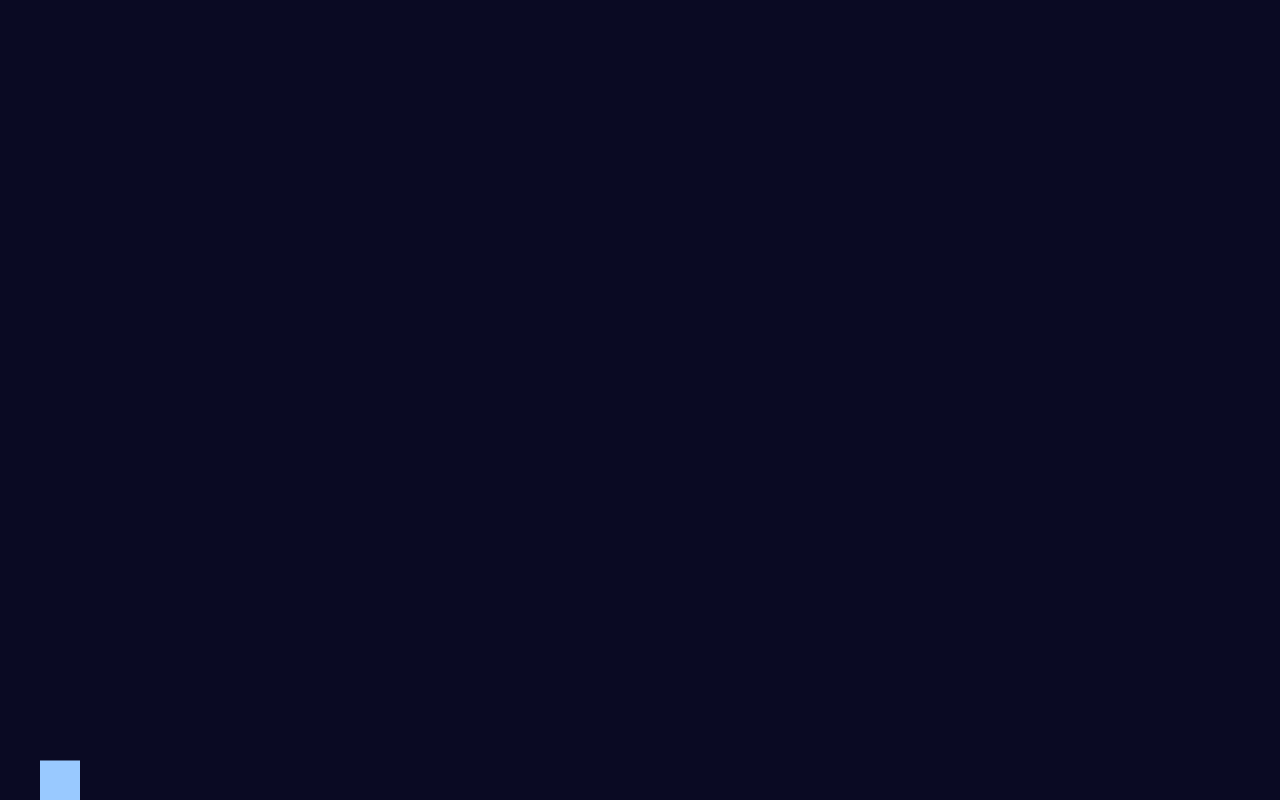
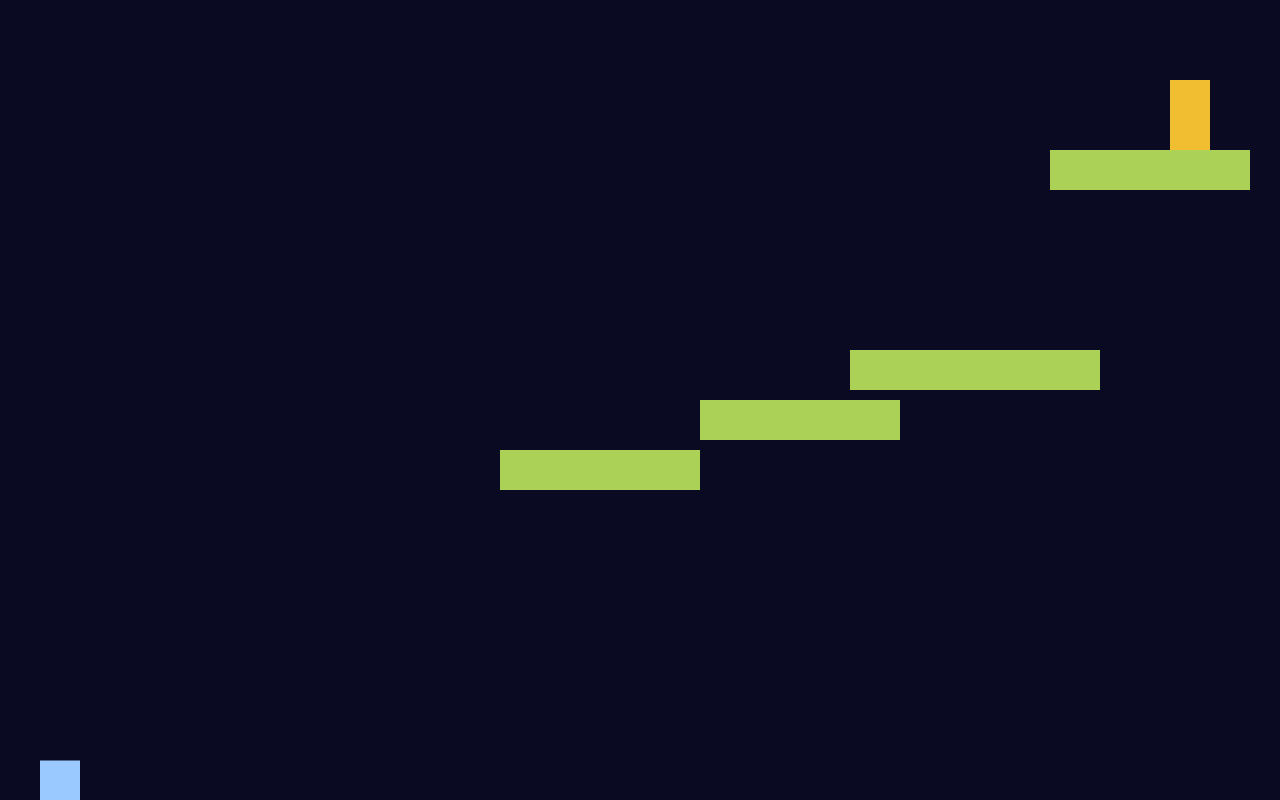
Before and after one commit to BenoitLemay1/platform-game, a plain HTML site: page index.html in a window 1280 px wide. Both pictures are taken after a click on the button "Start Game". Drawn offline with Linux system fonts and the light colour scheme.

Commit message:
platform game finished

```diff
--- a/script.js
+++ b/script.js
@@ -11,7 +11,7 @@ let isCheckpointCollisionDetectionActive = true;
 
 const proportionalSize = (size) => {
   return innerHeight < 500 ? Math.ceil((size / 500) * innerHeight) : size;
-};
+}
 
 class Player {
   constructor() {
@@ -56,32 +56,182 @@ class Player {
   }
 }
 
+class Platform {
+  constructor(x, y) {
+    this.position = {
+      x,
+      y,
+    };
+    this.width = 200;
+    this.height = proportionalSize(40);
+  }
+  draw() {
+    ctx.fillStyle = "#acd157";
+    ctx.fillRect(this.position.x, this.position.y, this.width, this.height);
+  }
+}
+
+class CheckPoint {
+  constructor(x, y, z) {
+    this.position = {
+      x,
+      y,
+    };
+    this.width = proportionalSize(40);
+    this.height = proportionalSize(70);
+    this.claimed = false;
+  };
+
+  draw() {
+    ctx.fillStyle = "#f1be32";
+    ctx.fillRect(this.position.x, this.position.y, this.width, this.height);
+  }
+  claim() {
+    this.width = 0;
+    this.height = 0;
+    this.position.y = Infinity;
+    this.claimed = true;
+  }
+};
+
 const player = new Player();
+
+const platformPositions = [
+  { x: 500, y: proportionalSize(450) },
+  { x: 700, y: proportionalSize(400) },
+  { x: 850, y: proportionalSize(350) },
+  { x: 900, y: proportionalSize(350) },
+  { x: 1050, y: proportionalSize(150) },
+  { x: 2500, y: proportionalSize(450) },
+  { x: 2900, y: proportionalSize(400) },
+  { x: 3150, y: proportionalSize(350) },
+  { x: 3900, y: proportionalSize(450) },
+  { x: 4200, y: proportionalSize(400) },
+  { x: 4400, y: proportionalSize(200) },
+  { x: 4700, y: proportionalSize(150) },
+];
+
+const platforms = platformPositions.map(
+  (platform) => new Platform(platform.x, platform.y)
+);
+
+const checkpointPositions = [
+  { x: 1170, y: proportionalSize(80), z: 1 },
+  { x: 2900, y: proportionalSize(330), z: 2 },
+  { x: 4800, y: proportionalSize(80), z: 3 },
+];
+
+const checkpoints = checkpointPositions.map(
+  (checkpoint) => new CheckPoint(checkpoint.x, checkpoint.y, checkpoint.z)
+);
 
 const animate = () => {
   requestAnimationFrame(animate);
   ctx.clearRect(0, 0, canvas.width, canvas.height);
+
+  platforms.forEach((platform) => {
+    platform.draw();
+  });
+
+  checkpoints.forEach(checkpoint => {
+    checkpoint.draw();
+  });
+
   player.update();
 
   if (keys.rightKey.pressed && player.position.x < proportionalSize(400)) {
     player.velocity.x = 5;
-  } else if (
-    keys.leftKey.pressed &&
-    player.position.x > proportionalSize(100)
-  ) {
+  } else if (keys.leftKey.pressed && player.position.x > proportionalSize(100)) {
     player.velocity.x = -5;
   } else {
     player.velocity.x = 0;
+
+    if (keys.rightKey.pressed && isCheckpointCollisionDetectionActive) {
+      platforms.forEach((platform) => {
+        platform.position.x -= 5;
+      });
+
+      checkpoints.forEach((checkpoint) => {
+        checkpoint.position.x -= 5;
+      });
+
+    } else if (keys.leftKey.pressed && isCheckpointCollisionDetectionActive) {
+      platforms.forEach((platform) => {
+        platform.position.x += 5;
+      });
+
+      checkpoints.forEach((checkpoint) => {
+        checkpoint.position.x += 5;
+      });
+    }
   }
-};
+
+  platforms.forEach((platform) => {
+    const collisionDetectionRules = [
+      player.position.y + player.height <= platform.position.y,
+      player.position.y + player.height + player.velocity.y >= platform.position.y,
+      player.position.x >= platform.position.x - player.width / 2,
+      player.position.x <=
+        platform.position.x + platform.width - player.width / 3,
+    ];
+
+    if (collisionDetectionRules.every((rule) => rule)) {
+      player.velocity.y = 0;
+      return;
+    }
+
+    const platformDetectionRules = [
+      player.position.x >= platform.position.x - player.width / 2,
+      player.position.x <=
+        platform.position.x + platform.width - player.width / 3,
+      player.position.y + player.height >= platform.position.y,
+      player.position.y <= platform.position.y + platform.height,
+    ];
+
+    if (platformDetectionRules.every(rule => rule)) {
+      player.position.y = platform.position.y + player.height;
+      player.velocity.y = gravity;
+    };
+  });
+
+  checkpoints.forEach((checkpoint, index, checkpoints) => {
+    const checkpointDetectionRules = [
+      player.position.x >= checkpoint.position.x,
+      player.position.y >= checkpoint.position.y,
+      player.position.y + player.height <=
+        checkpoint.position.y + checkpoint.height,
+      isCheckpointCollisionDetectionActive,
+      player.position.x - player.width <=
+        checkpoint.position.x - checkpoint.width + player.width * 0.9,
+      index === 0 || checkpoints[index - 1].claimed === true,
+    ];
+
+    if (checkpointDetectionRules.every((rule) => rule)) {
+      checkpoint.claim();
+
+
+      if (index === checkpoints.length - 1) {
+        isCheckpointCollisionDetectionActive = false;
+        showCheckpointScreen("You reached the final checkpoint!");
+        movePlayer("ArrowRight", 0, false);
+
+      } else if (player.position.x >=checkpoint.position.x && player.position.x <=checkpoint.position.x + 40) {
+        showCheckpointScreen("You reached a checkpoint!")
+      }
+
+
+    };
+  });
+}
+
 
 const keys = {
   rightKey: {
-    pressed: false,
+    pressed: false
   },
   leftKey: {
-    pressed: false,
-  },
+    pressed: false
+  }
 };
 
 const movePlayer = (key, xVelocity, isPressed) => {
@@ -111,12 +261,20 @@ const movePlayer = (key, xVelocity, isPressed) => {
       }
       player.velocity.x += xVelocity;
   }
-};
+}
 
 const startGame = () => {
   canvas.style.display = "block";
   startScreen.style.display = "none";
   animate();
+}
+
+const showCheckpointScreen = (msg) => {
+  checkpointScreen.style.display = "block";
+  checkpointMessage.textContent = msg;
+  if (isCheckpointCollisionDetectionActive) {
+    setTimeout(() => (checkpointScreen.style.display = "none"), 2000);
+  }
 };
 
 startBtn.addEventListener("click", startGame);
```
Also changed, not shown: index.html (+0 -1 lines), styles.css (indentation only).
